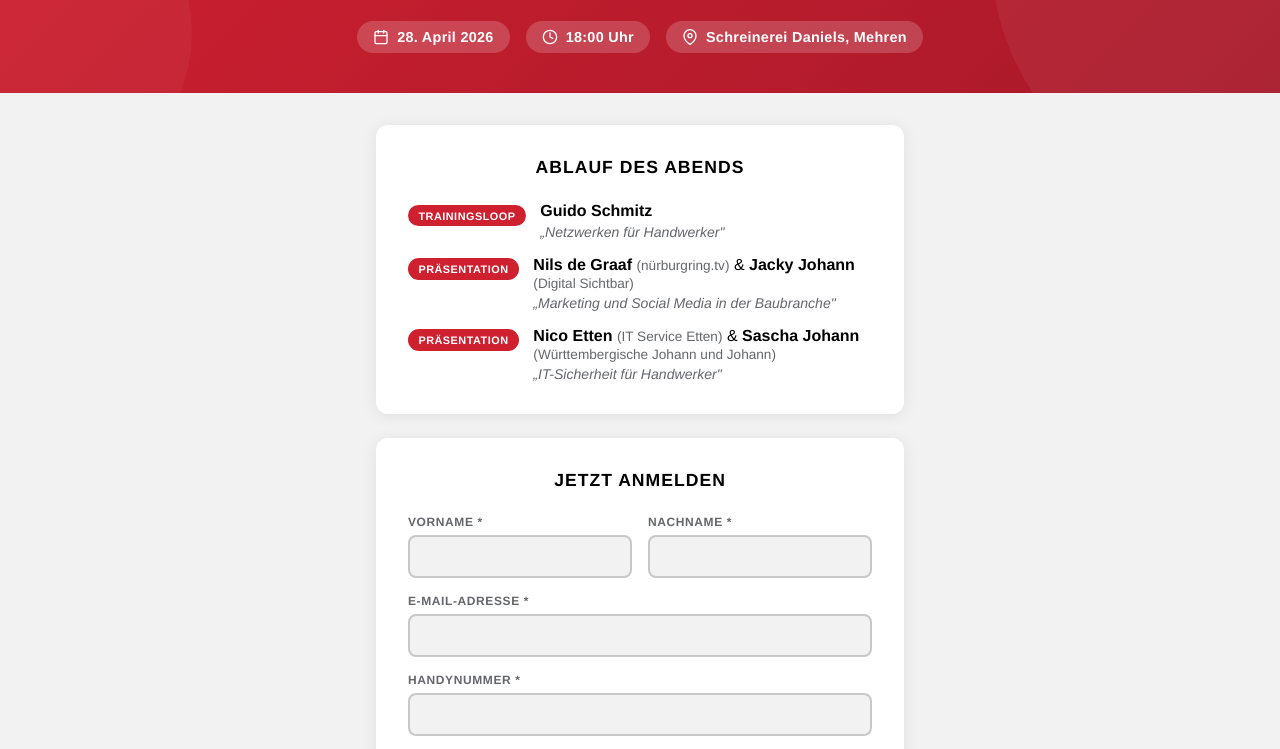
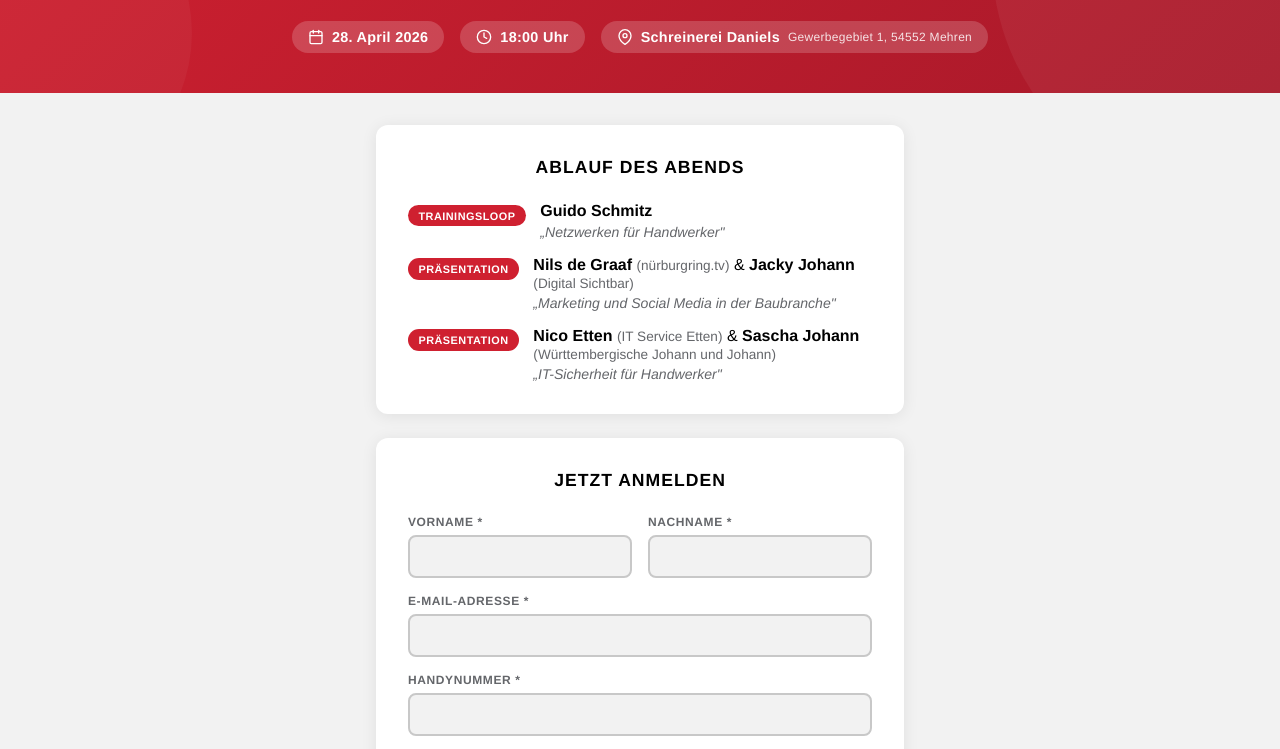
Before and after one commit to nbrtvassistenz-source/bni-handwerkerabend-anmeldung, a plain HTML site: page index.html in a window 1280 px wide. Shown: the part 252-1001 px from the top of the page. Drawn offline with Linux system fonts and the light colour scheme.

Commit message:
Add full address of Schreinerei Daniels to venue info
Co-Authored-By: Claude Sonnet 4.6 <noreply@anthropic.com>

```diff
--- a/index.html
+++ b/index.html
@@ -526,7 +526,7 @@
     </div>
     <div class="event-info-item">
       <svg viewBox="0 0 24 24" fill="none" stroke="currentColor" stroke-width="2" stroke-linecap="round" stroke-linejoin="round"><path d="M21 10c0 7-9 13-9 13s-9-6-9-13a9 9 0 0118 0z"/><circle cx="12" cy="10" r="3"/></svg>
-      Schreinerei Daniels, Mehren
+      Schreinerei Daniels<br><small style="font-weight:500;opacity:0.85;">Gewerbegebiet 1, 54552 Mehren</small>
     </div>
   </div>
 </header>
```
